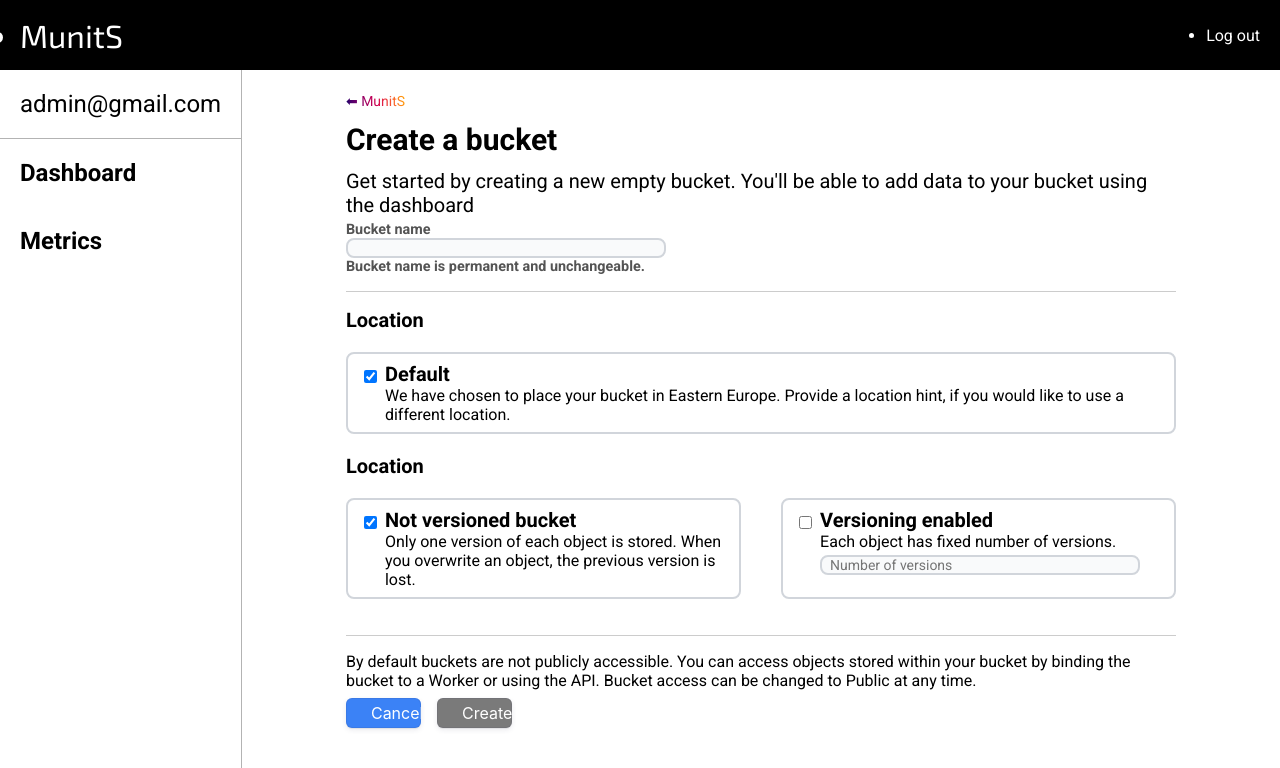
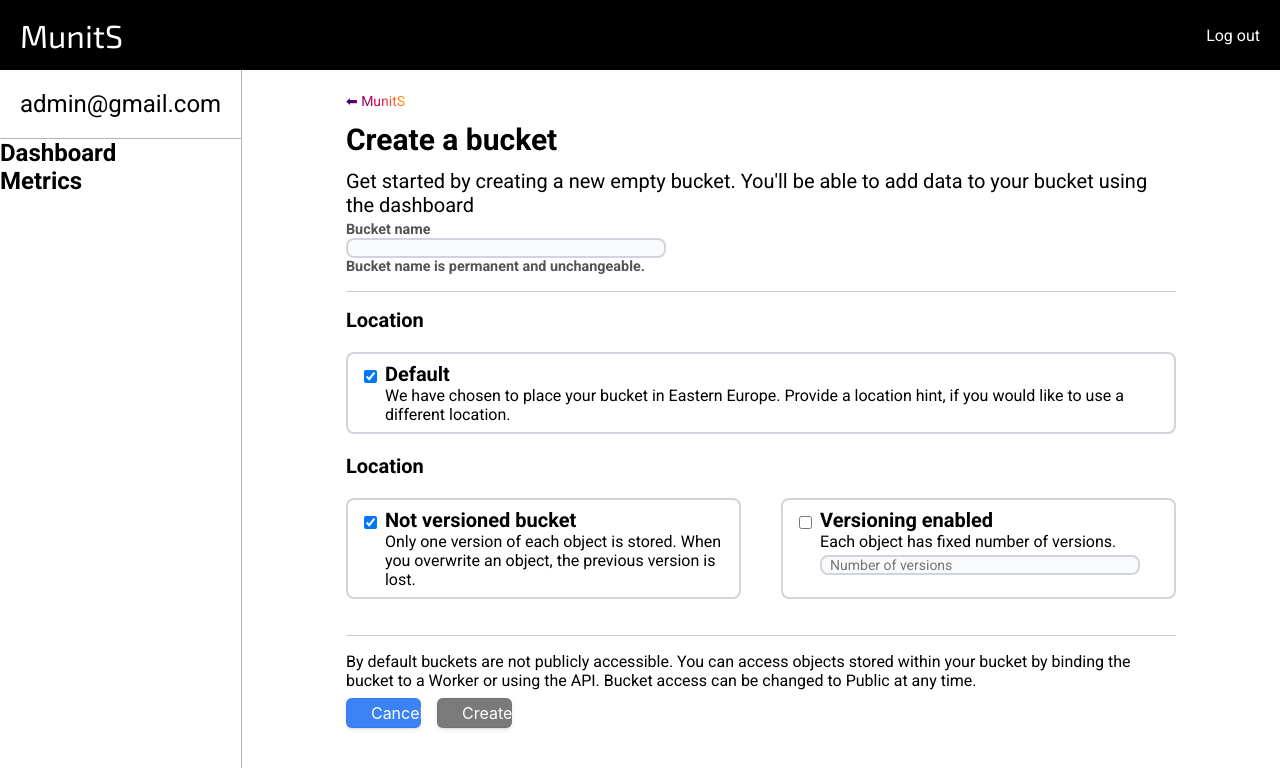
Before and after one commit to AndriiS1/munits-hub-client, a React (Create React App) app: page /buckets/new in a window 1280 px wide. Shown: the top 768 px of the page. Built offline with nearby package versions, Linux system fonts and the light colour scheme; no server answers; sample sign-in values are in the browser's storage.

Commit message:
fix: li -> ul

```diff
--- a/src/Pages/Auth/auth.page.tsx
+++ b/src/Pages/Auth/auth.page.tsx
@@ -8,9 +8,9 @@ export default function Auth() {
     <div className="auth-wrap">
       <header>
         <ul className="nav">
-          <li className="logo-text" onClick={() => navigate("")}>
+          <ul className="logo-text" onClick={() => navigate("")}>
             MunitS
-          </li>
+          </ul>
         </ul>
       </header>
 
--- a/src/Pages/Home/home.page.tsx
+++ b/src/Pages/Home/home.page.tsx
@@ -25,10 +25,10 @@ export default function Home() {
     <div className="home-wrap">
       <header>
         <ul className="nav">
-          <li className="logo-text">MunitS</li>
-          <li className="log-out" onClick={() => handleLogout()}>
+          <ul className="logo-text">MunitS</ul>
+          <ul className="log-out" onClick={() => handleLogout()}>
             Log out
-          </li>
+          </ul>
         </ul>
       </header>
 
@@ -36,8 +36,8 @@ export default function Home() {
         <div className="side-bar">
           <div className="user-email">{userEmail}</div>
           <ul>
-            <li className="">Dashboard</li>
-            <li className="">Metrics</li>
+            <ul className="">Dashboard</ul>
+            <ul className="">Metrics</ul>
           </ul>
         </div>
         <div className="page-content-wrapper">
```
